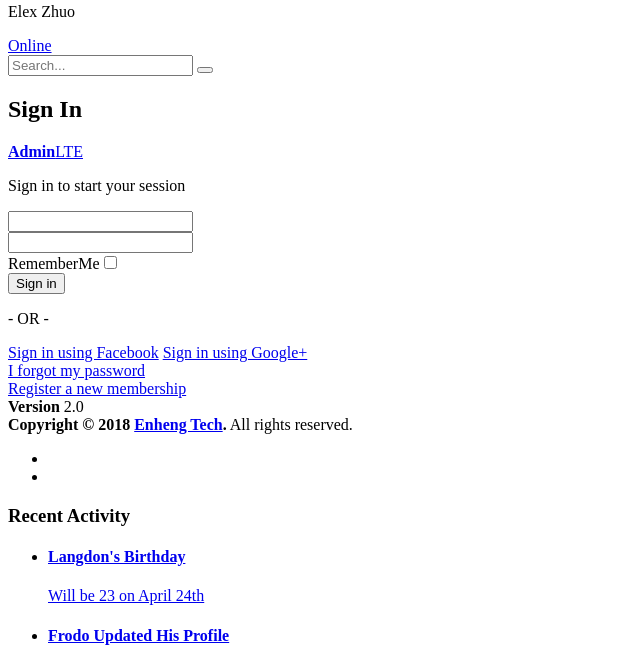
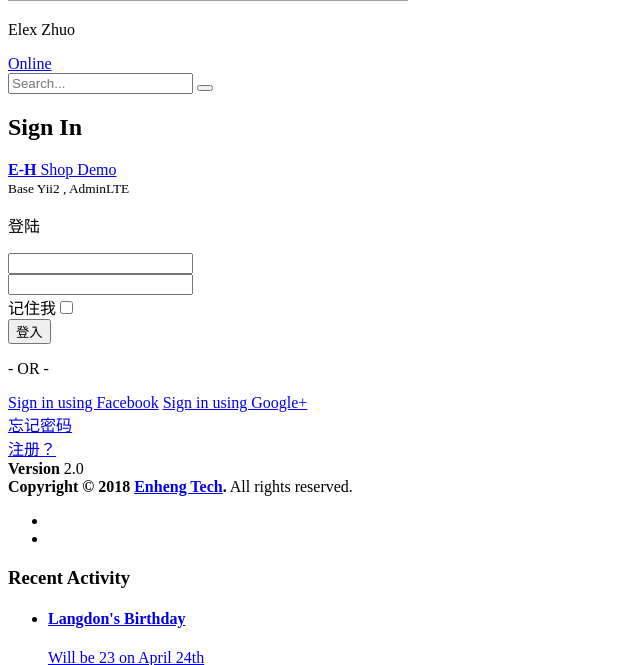
Before and after one commit to ElexZhuo/eh-shop, a Yii app: template backend/views/site/login.php in a window 1280 px wide. Shown: the part 3713-4378 px from the top of the page, without its empty margins (0-640 px from the left). Run offline with PHP 8.4 and a stand-in for Yii, Linux system fonts and the light colour scheme; the template is opened without the code that fills it, so the values that code supplies are empty; form fields are guessed from the names that the template uses; some libraries are stand-ins or nearby versions; grey boxes are pictures that could not be loaded.

Commit message:
fix china

```diff
--- a/backend/views/layouts/header.php
+++ b/backend/views/layouts/header.php
@@ -18,7 +18,10 @@ use yii\helpers\Html;
         <div class="navbar-custom-menu">
 
             <ul class="nav navbar-nav">
-
+                <li class="dropdown tasks-menu">
+                    <span class="label label-danger"></span>
+                    <a href="<?php echo str_replace('backend','frontend',Yii::$app->homeUrl) ?>"><i class="glyphicon glyphicon-globe">Frontend</i></a>
+                </li>
                 <!-- Messages: style can be found in dropdown.less-->
                 <li class="dropdown messages-menu">
                     <a href="#" class="dropdown-toggle" data-toggle="dropdown">
--- a/backend/views/site/login.php
+++ b/backend/views/site/login.php
@@ -21,11 +21,12 @@ $fieldOptions2 = [
 
 <div class="login-box">
     <div class="login-logo">
-        <a href="#"><b>Admin</b>LTE</a>
+        <a href="#"><b>E-H</b> Shop Demo</a><br>
+        <small>Base Yii2 , AdminLTE</small>
     </div>
     <!-- /.login-logo -->
     <div class="login-box-body">
-        <p class="login-box-msg">Sign in to start your session</p>
+        <p class="login-box-msg">登陆</p>
 
         <?php $form = ActiveForm::begin(['id' => 'login-form', 'enableClientValidation' => false]); ?>
 
@@ -41,11 +42,11 @@ $fieldOptions2 = [
 
         <div class="row">
             <div class="col-xs-8">
-                <?= $form->field($model, 'rememberMe')->checkbox() ?>
+                <?= $form->field($model, 'rememberMe')->checkbox()->label('记住我') ?>
             </div>
             <!-- /.col -->
             <div class="col-xs-4">
-                <?= Html::submitButton('Sign in', ['class' => 'btn btn-primary btn-block btn-flat', 'name' => 'login-button']) ?>
+                <?= Html::submitButton('登入', ['class' => 'btn btn-primary btn-block btn-flat', 'name' => 'login-button']) ?>
             </div>
             <!-- /.col -->
         </div>
@@ -62,8 +63,8 @@ $fieldOptions2 = [
         </div>
         <!-- /.social-auth-links -->
 
-        <a href="#">I forgot my password</a><br>
-        <a href="register.html" class="text-center">Register a new membership</a>
+        <a href="#">忘记密码</a><br>
+        <a href="#" class="text-center">注册？</a>
 
     </div>
     <!-- /.login-box-body -->
```
